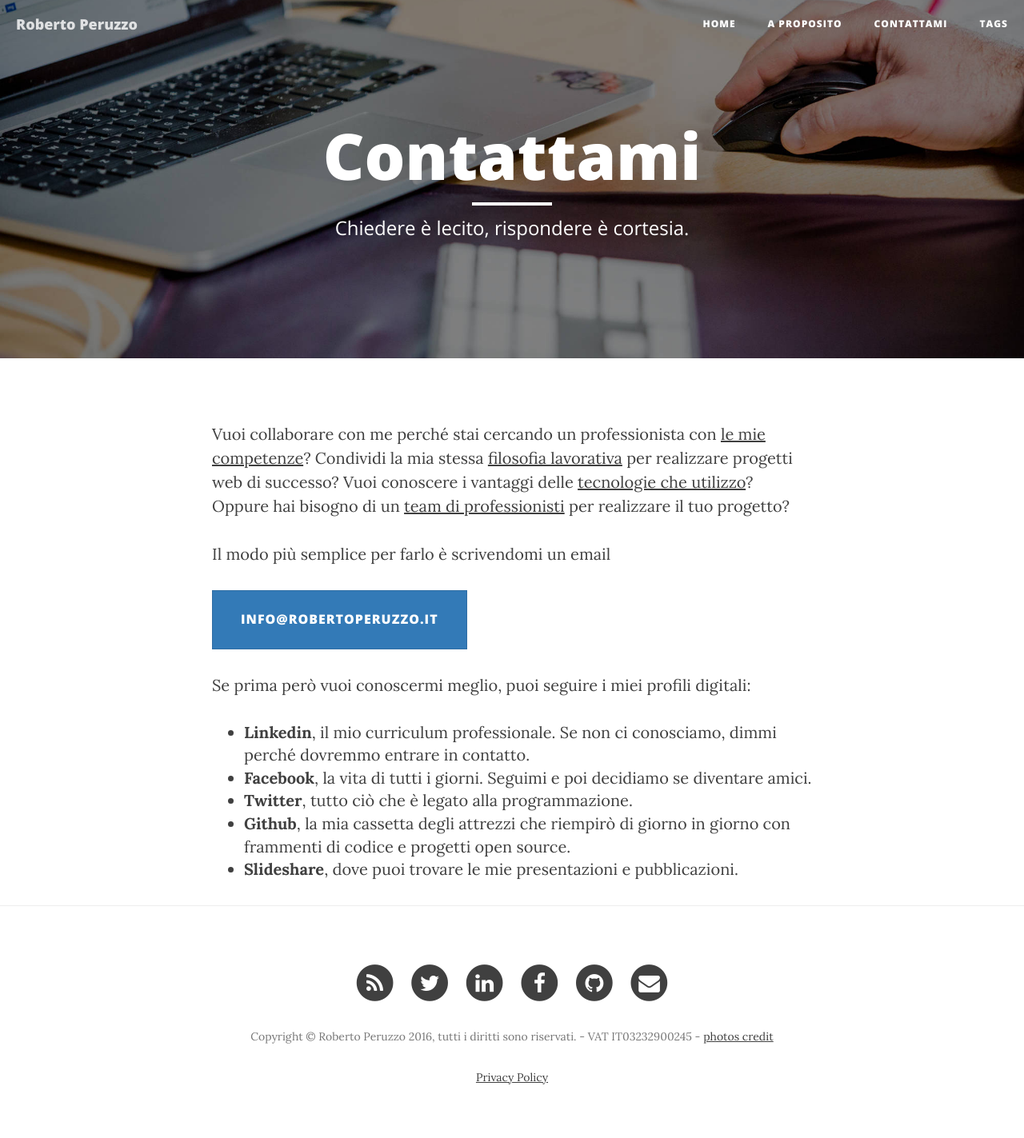
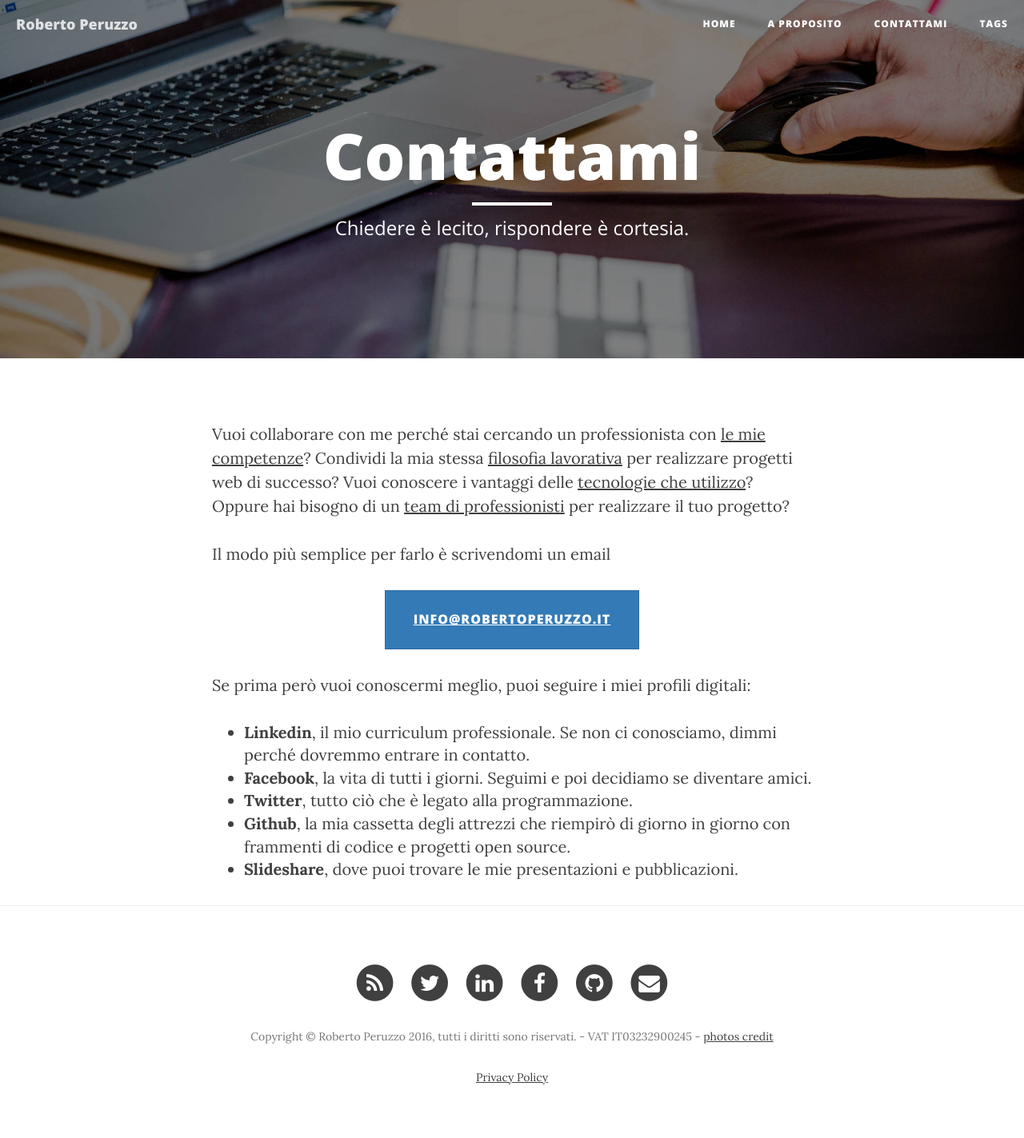
Before and after one commit to robertoperuzzo/robertoperuzzo.github.io, a Jekyll site: the page built from contattami.html, in a window 1280 px wide. Shown: the whole page at 80% size. Built offline with Jekyll 4.4.1, drawn with Linux system fonts in a browser that asks for light colours; nearby versions of some CDN libraries; comment, search, counter and statistics services are not loaded.

Commit message:
Centered email button.

```diff
--- a/contattami.html
+++ b/contattami.html
@@ -15,7 +15,9 @@ header-img: "img/contact-bg.jpg"
   per realizzare il tuo progetto?
 </p>
 <p>Il modo più semplice per farlo è scrivendomi un email</p>
-<h2><a class="btn btn-primary btn-lg" href="mailto:{{ site.email_username }}">{{ site.email_username }}</a></h2>
+<p class="text-center">
+  <a class="btn btn-primary btn-lg" href="mailto:{{ site.email_username }}">{{ site.email_username }}</a>
+</p>
 <p>Se prima però vuoi conoscermi meglio, puoi seguire i miei profili digitali:</p>
 <ul>
   {% if site.linkedin_username %}
```
